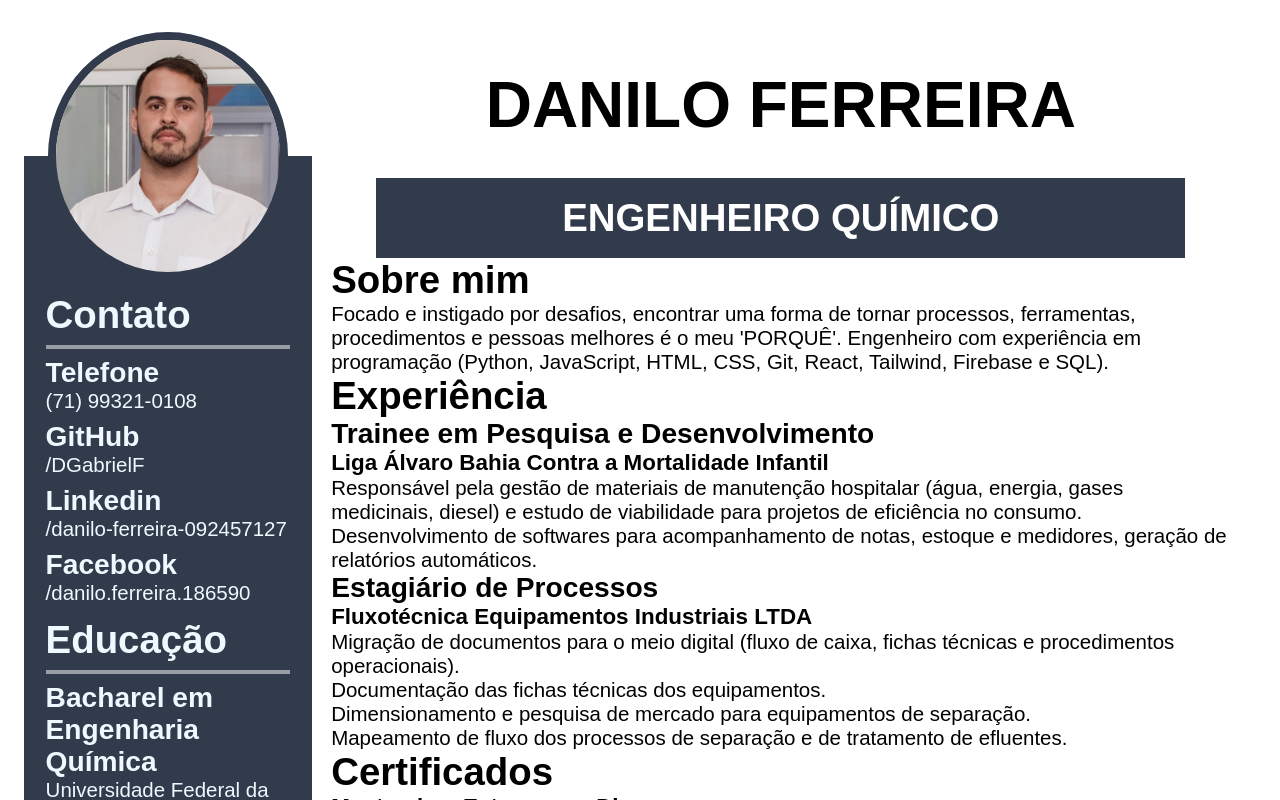
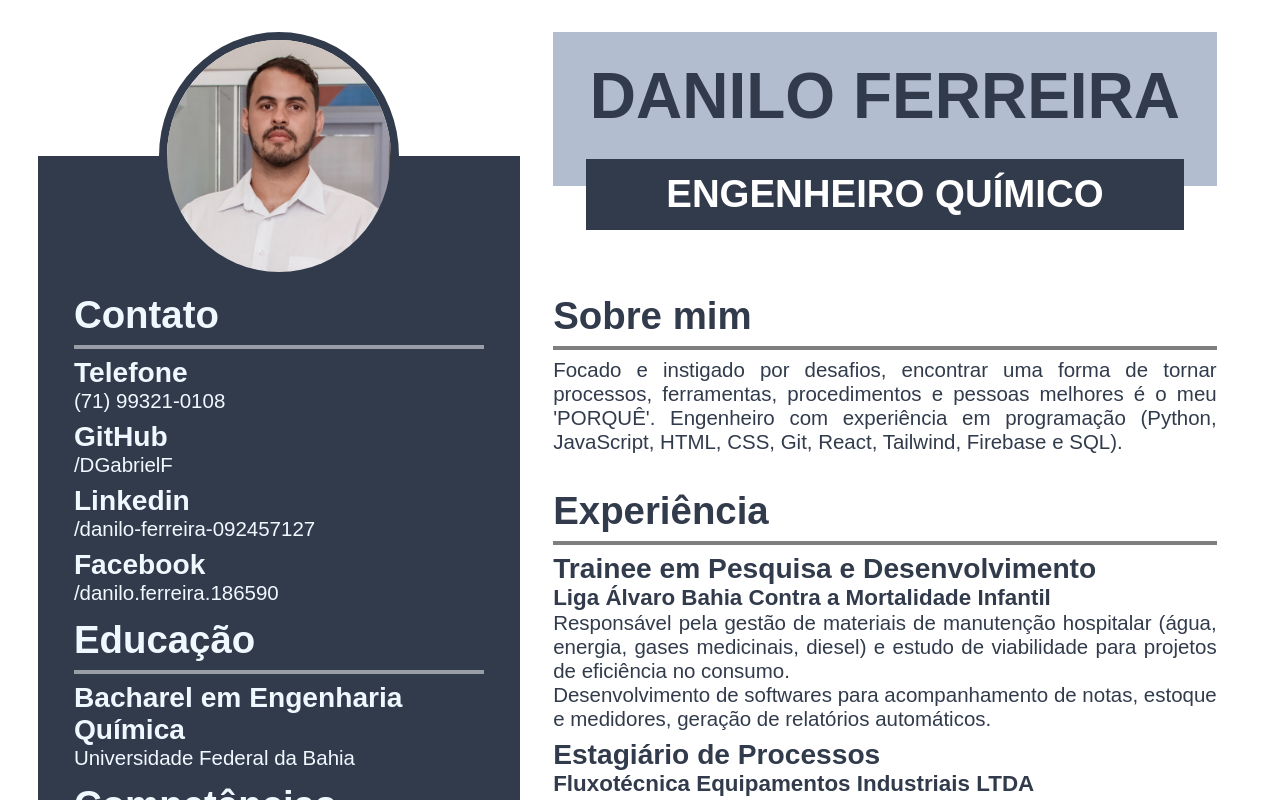
Before and after one commit to DGabrielF/curriculum, a React (Create React App) app: page / in a window 1280 px wide. Shown: the top 800 px of the page. Built offline with nearby package versions, Linux system fonts and the light colour scheme.

Commit message:
:lipstick: feat: adding style to the right container

```diff
--- a/src/styles/global.css
+++ b/src/styles/global.css
@@ -62,6 +62,7 @@ img {
   gap: 1.2rem;
   overflow: hidden;
 }
+
 .left-container {
   padding-bottom: 5%;
   width: 40%;
@@ -96,3 +97,36 @@ img {
   width: 100%;
   height: .25rem;
 }
+
+.right-container {
+  color: #323b4c;
+  width: 55%;
+  min-height: 93vh;
+  text-align: justify;
+  display: flex;
+  flex-direction: column;
+  align-items: center;
+  justify-content: space-between;
+  overflow: hidden;
+  gap: .8rem;
+}
+.right-container .section {
+  width: 100%;
+  display: flex;
+  flex-direction: column;
+  gap: .5rem;
+}
+.certificates {
+  max-height: 20vh;
+  overflow-y: auto;
+}
+.name {
+  width: 100%;
+  background: linear-gradient(#b2bdcf 0%, #b2bdcf 77.99%, #ceced500 78%, #ceced500 100%);
+  margin-bottom: 1.8rem;
+}
+.separator.black {
+  background-color: #00000080;
+  width: 100%;
+  height: .25rem;
+}
```
